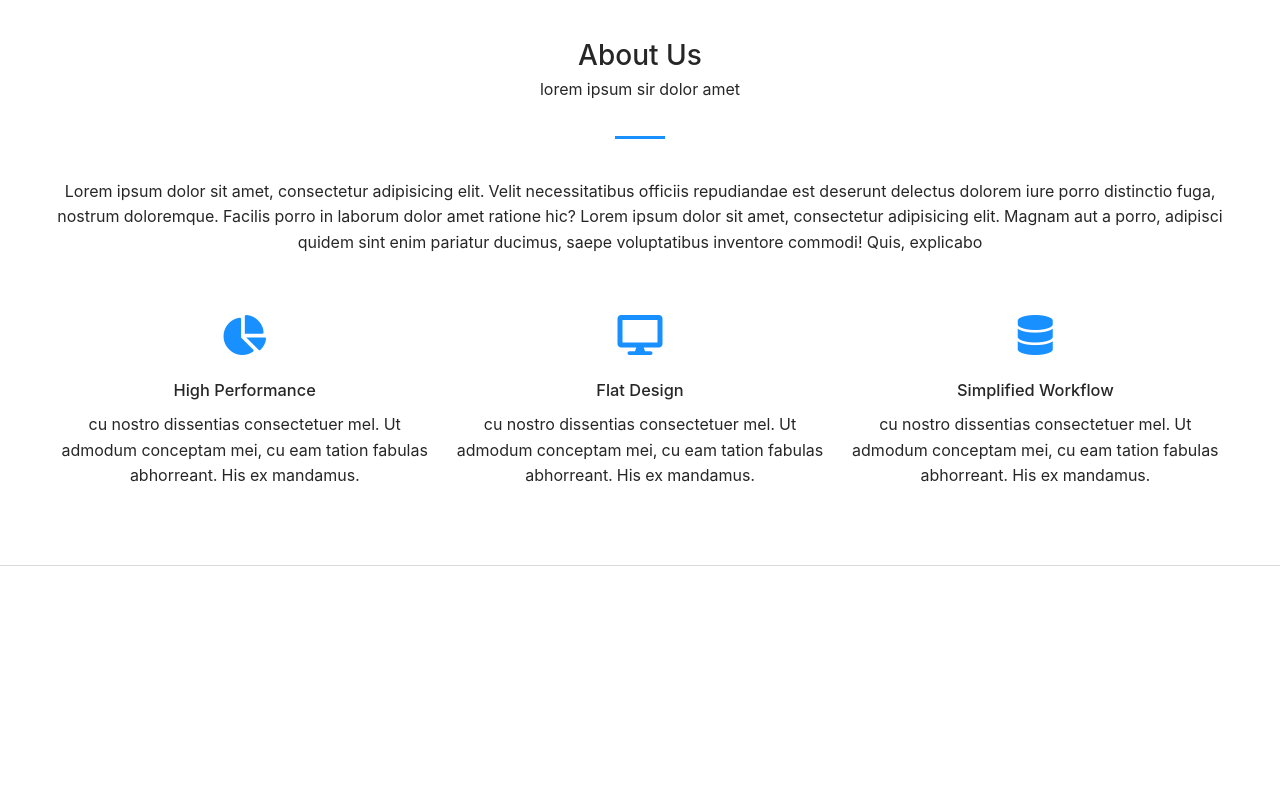
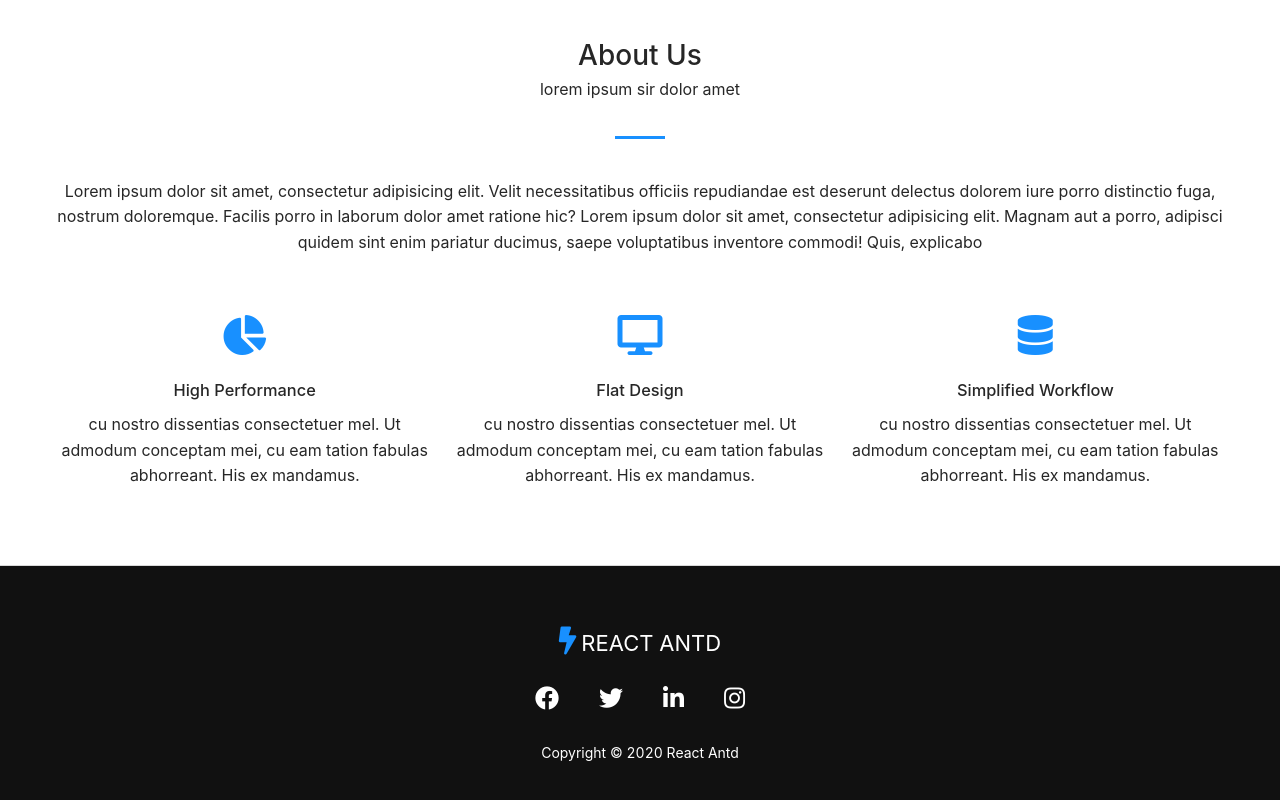
Before and after one commit to kevinadhiguna/react-antdesign-web, a React (Create React App) app: page / in a window 1280 px wide. Shown: the part 827-1627 px from the top of the page. Before the commit the page ends 1393 px from the top, so only its background shows below. Built offline with nearby package versions, Linux system fonts and the light colour scheme.

Commit message:
feat: add footer section

```diff
--- a/src/App.js
+++ b/src/App.js
@@ -4,9 +4,10 @@
 
 import AppHeader from './components/common/header';
 import AppHome from './views/home';
+import AppFooter from './components/common/footer';
 
 import { Layout } from 'antd';
-const { Header, Content } = Layout;
+const { Header, Content, Footer } = Layout;
 
 function App() {
   return (
@@ -17,6 +18,9 @@
       <Content>
         <AppHome />
       </Content>
+      <Footer>
+        <AppFooter />
+      </Footer>
     </Layout>
   );
 }
--- /dev/null
+++ b/src/components/common/footer.js
@@ -0,0 +1,44 @@
+import React from 'react';
+
+import { BackTop } from 'antd';
+
+function AppFooter() {
+    return (
+        <div className="container-fluid">
+            <div className="footer">
+                <div className="logo">
+                    <i className="fas fa-bolt"></i>
+                    <a href="https://google.com">React Antd</a>
+                </div>
+                <ul className="socials">
+                    <li>
+                        <a href="https://facebook.com">
+                            <i className="fab fa-facebook"></i>
+                        </a>
+                    </li>
+                    <li>
+                        <a href="https://twitter.com">
+                            <i className="fab fa-twitter"></i>
+                        </a>
+                    </li>
+                    <li>
+                        <a href="https://linkedin.com">
+                            <i className="fab fa-linkedin-in"></i>
+                        </a>
+                    </li>
+                    <li>
+                        <a href="https://instagram.com">
+                            <i className="fab fa-instagram"></i>
+                        </a>
+                    </li>
+                </ul>
+                <div className="copyright">Copyright &copy; 2020 React Antd</div>
+                <BackTop>
+                    <div ></div>
+                </BackTop>
+            </div>
+        </div>
+    );
+}
+
+export default AppFooter;
```
